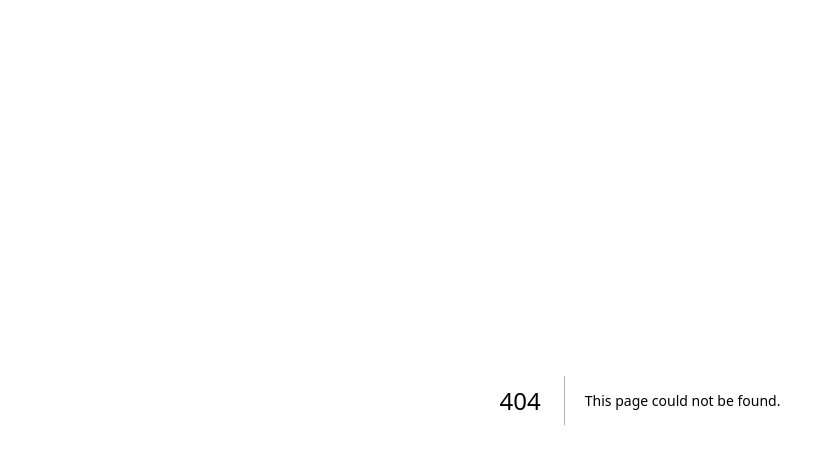
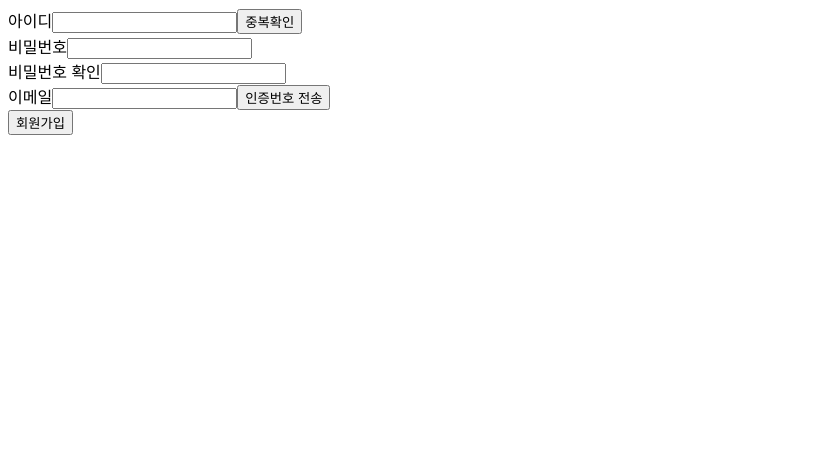
Before and after one commit to sunhong06/accountbook_app, a Next.js app: page /signUp in a window 1280 px wide. Before the commit this address had no page. Shown: the top 464 px of the page, without its empty margins (0-835 px from the left). Built offline with nearby package versions, Linux system fonts and the light colour scheme.

Commit message:
feat: signup 작업

```diff
--- /dev/null
+++ b/src/app/signUp/page.tsx
@@ -0,0 +1,15 @@
+'use client';
+
+import SignUpButton from '@/containers/signUp/SignUpButton';
+import SignUpInputItemGroup from '@/containers/signUp/SignUpInputItemGroup';
+
+const signUp = () => {
+  return (
+    <>
+      <SignUpInputItemGroup />
+      <SignUpButton />
+    </>
+  );
+};
+
+export default signUp;
--- /dev/null
+++ b/src/components/signUp/InputLabelItem.tsx
@@ -0,0 +1,21 @@
+import Input from '../common/Input';
+
+type Props = {
+  type?: string;
+  label: string;
+  value: string;
+  onChangeHandler: any;
+  buttonComponents?: any;
+};
+
+const InputLabelItem = ({ type, label, value, onChangeHandler, buttonComponents }: Props) => {
+  return (
+    <div>
+      <label>{label}</label>
+      <Input type={type} value={value} onChange={onChangeHandler} />
+      {buttonComponents && buttonComponents}
+    </div>
+  );
+};
+
+export default InputLabelItem;
--- /dev/null
+++ b/src/containers/signUp/SignUpButton.tsx
@@ -0,0 +1,12 @@
+import Button from '@/components/common/Button';
+
+const SignUpButton = () => {
+  const signUpHandler = () => {};
+
+  return (
+    <Button disabled={false} onClick={signUpHandler}>
+      회원가입
+    </Button>
+  );
+};
+export default SignUpButton;
--- /dev/null
+++ b/src/containers/signUp/SignUpInputItemGroup.tsx
@@ -0,0 +1,75 @@
+import Button from '@/components/common/Button';
+import Input from '@/components/common/Input';
+import InputLabelItem from '@/components/signUp/InputLabelItem';
+import { signUpObj } from '@/types/user';
+import { useState, FormEvent } from 'react';
+
+const SignUpInputItemGroup = () => {
+  const [inputValue, setInputValue] = useState<signUpObj>({ id: '', password: '', passwordConfirm: '', email: '' });
+  const [authNumber, setAuthNumber] = useState('');
+  const [isShowAuthNumberInput, setIsShowAuthNumberInput] = useState(false);
+
+  const inputChangeHandler = (key: keyof signUpObj, value: any) => {
+    setInputValue((prev) => ({ ...prev, [key]: value }));
+  };
+
+  const changeAuthNumber = (e: FormEvent<HTMLInputElement>) => {
+    const { value } = e.currentTarget;
+    setAuthNumber(value);
+  };
+
+  const sendAuthNumber = () => {};
+  const resendAuthNumber = () => {};
+
+  return (
+    <>
+      <InputLabelItem
+        label='아이디'
+        value={inputValue.id}
+        onChangeHandler={(e: FormEvent<HTMLInputElement>) => inputChangeHandler('id', e.currentTarget.value)}
+        buttonComponents={<button>중복확인</button>}
+      />
+
+      <InputLabelItem
+        label='비밀번호'
+        type='password'
+        value={inputValue.password}
+        onChangeHandler={(e: FormEvent<HTMLInputElement>) => inputChangeHandler('password', e.currentTarget.value)}
+      />
+
+      <InputLabelItem
+        label='비밀번호 확인'
+        type='password'
+        value={inputValue.passwordConfirm}
+        onChangeHandler={(e: FormEvent<HTMLInputElement>) =>
+          inputChangeHandler('passwordConfirm', e.currentTarget.value)
+        }
+      />
+
+      <InputLabelItem
+        label='이메일'
+        value={inputValue.email}
+        onChangeHandler={(e: FormEvent<HTMLInputElement>) => inputChangeHandler('email', e.currentTarget.value)}
+        buttonComponents={
+          <>
+            <Button disabled={false} onClick={sendAuthNumber}>
+              인증번호 전송
+            </Button>
+          </>
+        }
+      />
+
+      {isShowAuthNumberInput && (
+        <>
+          <Input value={authNumber} onChange={changeAuthNumber} />
+          <Button disabled={false} onClick={resendAuthNumber}>
+            재요청
+          </Button>
+          <span>인증 되었습니다</span>
+        </>
+      )}
+    </>
+  );
+};
+
+export default SignUpInputItemGroup;
--- /dev/null
+++ b/src/types/user.ts
@@ -0,0 +1,6 @@
+export type signUpObj = {
+  id: string;
+  password: string;
+  passwordConfirm: string;
+  email: string;
+};
```
